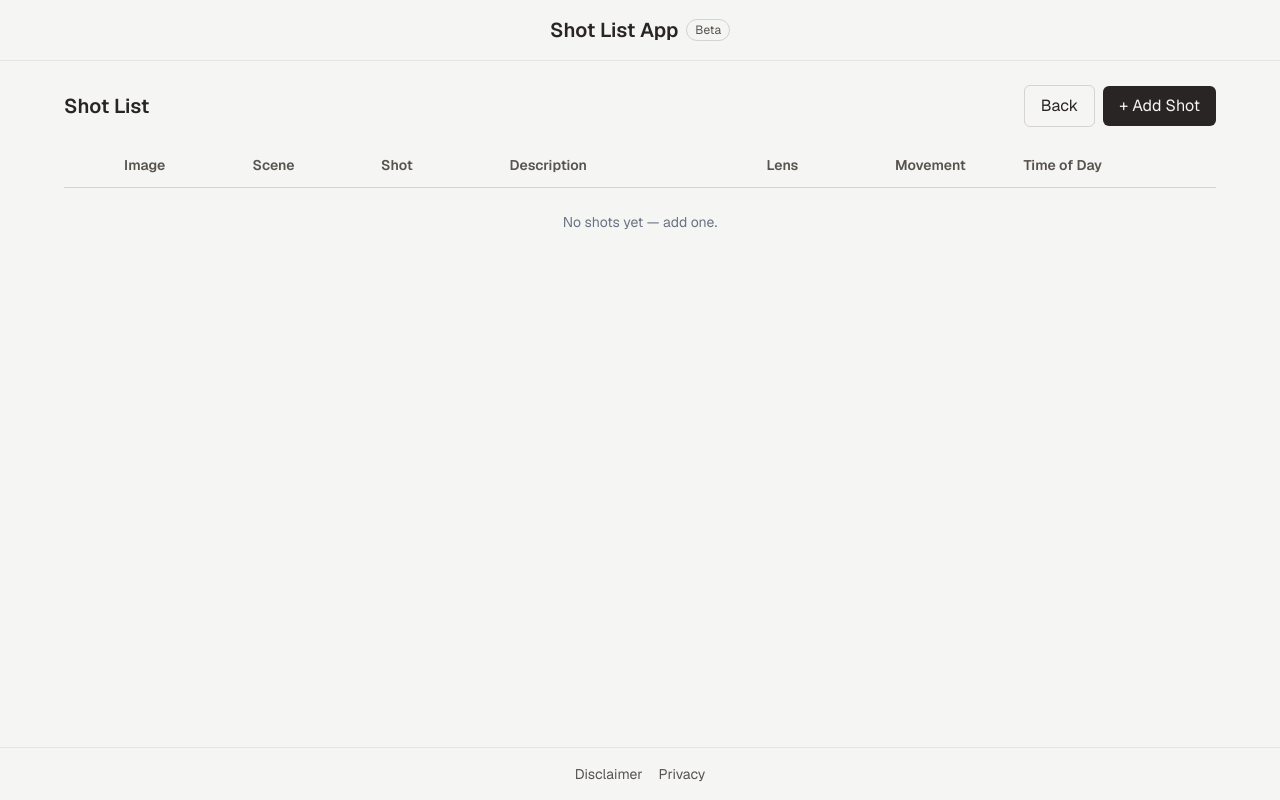
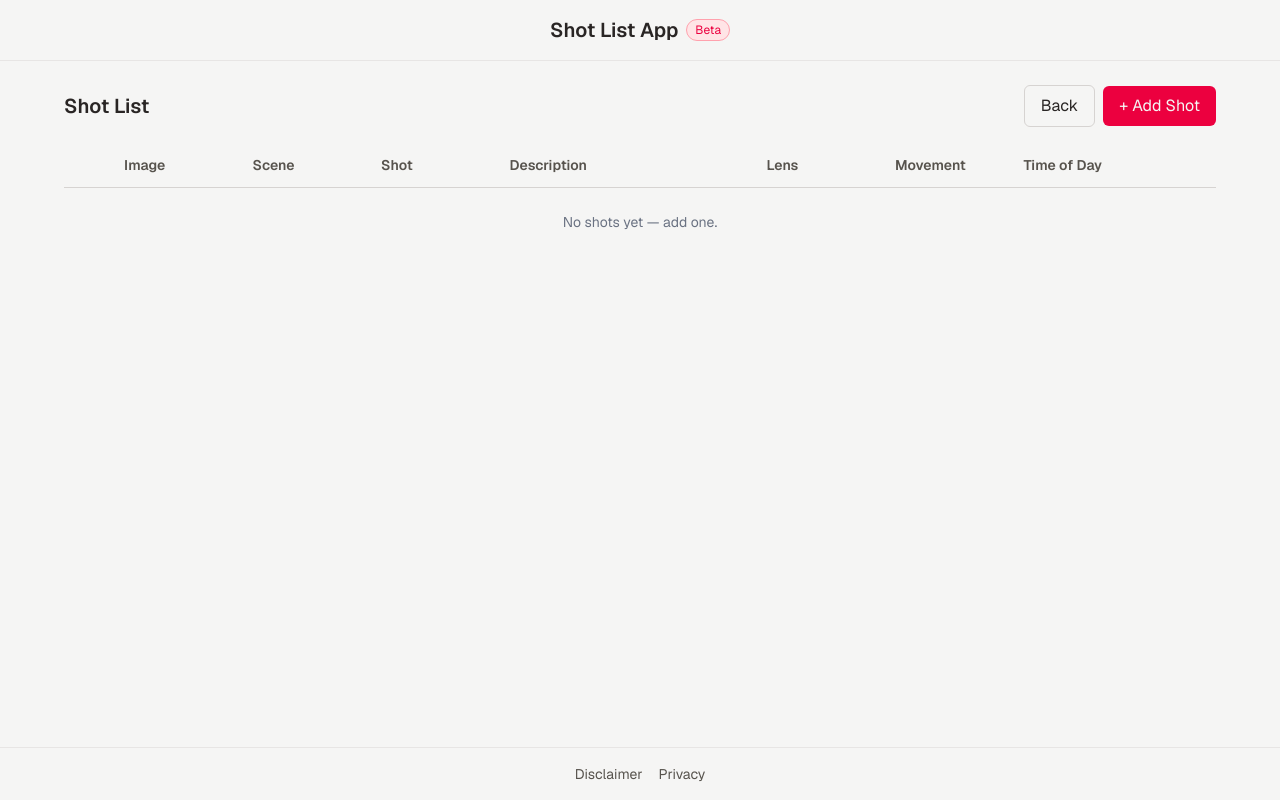
Before and after one commit to shayaankn/shot-list-app, an Angular app: page /shotlist/1 in a window 1280 px wide. Built offline with nearby package versions, Linux system fonts and the light colour scheme.

Commit message:
update color scheme for testing

```diff
--- a/src/app/app.component.html
+++ b/src/app/app.component.html
@@ -6,7 +6,7 @@
         <a routerLink="/projects">Shot List App</a>
       </h1>
       <span
-        class="px-2 py-0.5 rounded-full bg-stone-100 text-stone-600 text-xs border border-stone-300"
+        class="px-2 py-0.5 rounded-full bg-rose-100 text-rose-600 text-xs border border-rose-300"
       >
         Beta
       </span>
--- a/src/app/projects/projects.html
+++ b/src/app/projects/projects.html
@@ -10,7 +10,7 @@
     />
     <button
       (click)="createProject()"
-      class="bg-stone-800 hover:bg-stone-900 text-stone-100 rounded-md cursor-pointer px-4 py-2"
+      class="bg-rose-600 hover:bg-rose-700 text-stone-100 rounded-md cursor-pointer px-4 py-2"
     >
       + Create
     </button>
@@ -28,7 +28,7 @@
         </button>
         <button
           (click)="deleteProject(project)"
-          class="text-sm text-red-600 hover:underline cursor-pointer"
+          class="text-sm text-rose-600 hover:underline cursor-pointer"
           title="Delete project and its shots"
         >
           Delete
--- a/src/app/shotlist/shotlist.html
+++ b/src/app/shotlist/shotlist.html
@@ -10,7 +10,7 @@
       </a>
       <button
         (click)="addShot()"
-        class="bg-stone-800 hover:bg-stone-900 text-stone-100 rounded-md cursor-pointer px-4 py-2 ml-2"
+        class="bg-rose-600 hover:bg-rose-700 text-stone-100 rounded-md cursor-pointer px-4 py-2 ml-2"
       >
         + Add Shot
       </button>
@@ -82,7 +82,7 @@
                 <button
                   *ngIf="shot.image"
                   (click)="removeImage(i)"
-                  class="absolute bottom-1 right-1 hover:text-red-600 cursor-pointer px-1 py-0.5"
+                  class="absolute bottom-1 right-1 hover:text-rose-600 cursor-pointer px-1 py-0.5"
                   type="button"
                 >
                   <i class="bi bi-trash-fill"></i>
@@ -136,7 +136,7 @@
           <div class="flex flex-col self-center items-end space-y-2 w-12">
             <button
               (click)="removeShot(i)"
-              class="text-sm text-red-600 hover:underline cursor-pointer"
+              class="text-sm text-rose-600 hover:underline cursor-pointer"
             >
               Delete
             </button>
```
